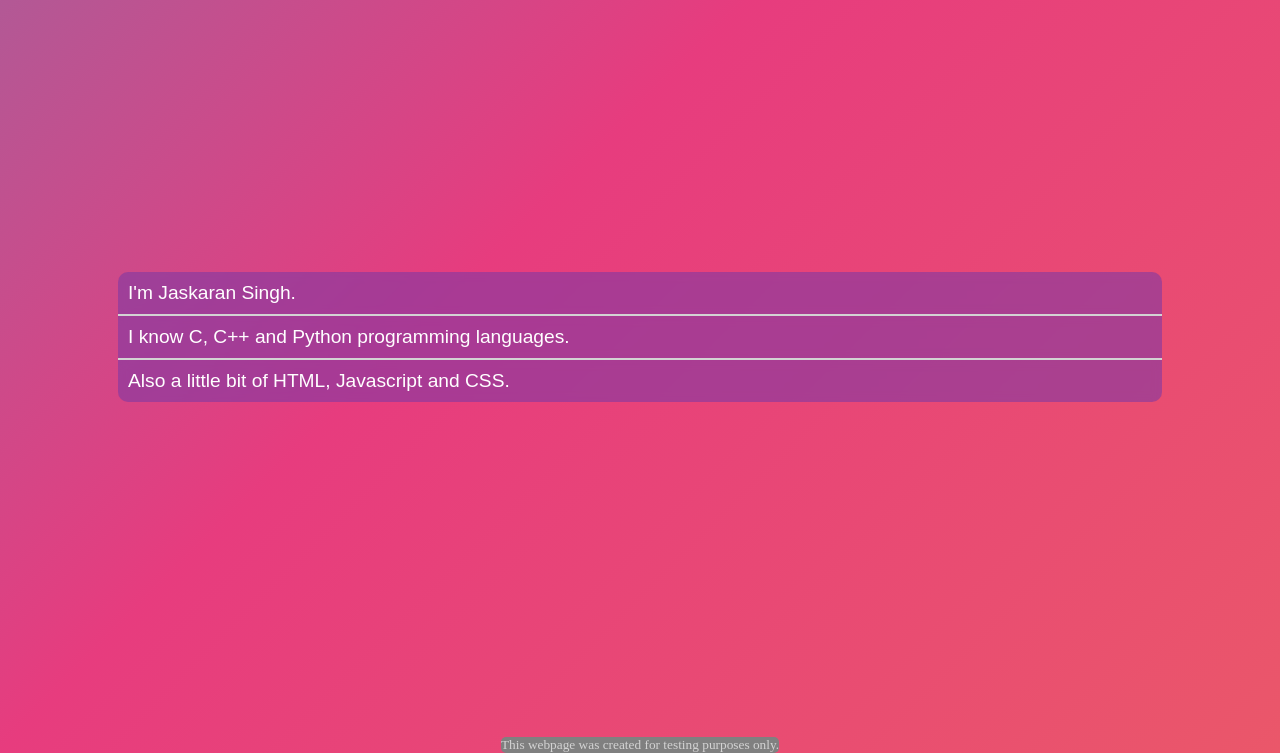
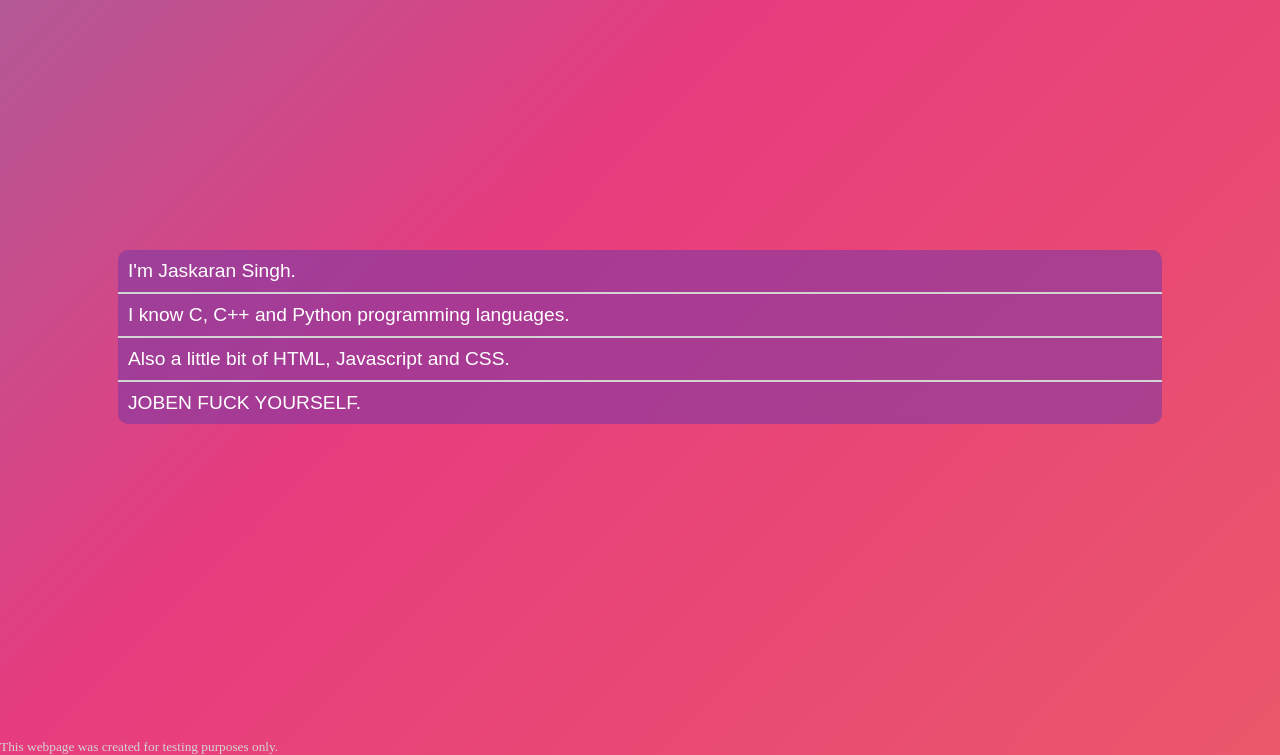
Before and after one commit to Jaskarangill85/jaskaran-htmltest-introduction, a plain HTML site: page index.html in a window 1280 px wide. Shown: the part 63-818 px from the top of the page. Drawn offline with Linux system fonts and the light colour scheme.

Commit message:
Update index.html

```diff
--- a/index.html
+++ b/index.html
@@ -7,7 +7,7 @@
     <link rel="preconnect" href="https://fonts.googleapis.com">
     <link rel="preconnect" href="https://fonts.gstatic.com" crossorigin>
     <link href="https://fonts.googleapis.com/css2?family=Merriweather:ital,wght@1,700&display=swap" rel="stylesheet">
-    <title>Introduction-Jaskaran-Test</title>
+    <title>replit</title>
     <style>
         * {
             padding: 0px;
@@ -53,6 +53,7 @@
             background-color: none;
             font-size: larger;
             font-family:fantasy;
+            /* animation: blurs 3s linear 0s; */
         }
 
         .list ul li {
@@ -60,8 +61,9 @@
             padding: 10px;
             width: 80vw;
             background-color: rgba(122, 57, 166, 0.569);
-            backdrop-filter: blur(5px);
+            backdrop-filter: blur(3px);
             transition: all ease-in-out 0.2s;
+            animation: blurs 3s ease 0s;
             border-bottom: 2px solid lightgrey;
             color: white;
             position: relative;
@@ -78,8 +80,8 @@
         }
 
         .list ul li:hover {
-            transform: scale(110%);
-            border-radius: 10px;
+            transform: scale(120%) rotate(5deg);
+            border-radius: 12px;
             background-color: rgba(128, 128, 128, 0.465);
             border: none;
             z-index: 10;
@@ -99,18 +101,30 @@
             }
         }
 
-        .foot{
+        @keyframes blurs {
+            0%{
+                filter: blur(4px);
+                transform: scale(0%);
+                border-radius: 5px;
+                border: 2px transparent;
+            }
+            80%{
+                filter: blur(2px);
+                border-radius: 9px;
+            }
+            100%{
+                filter: none;
+                transform: scale(100%);
+            }
+        }
+
+        span{
+
+            align-self: flex-end;
             text-align: center;
             font-size: smaller;
             color: lightgrey;
-
-            background-color: grey;
-            width: fit-content;
-            margin: auto;
-            border-radius: 5px;
         }
-
-
 
 
 
@@ -130,6 +144,7 @@
                 <li>I'm Jaskaran Singh.</li>
                 <li>I know C, C++ and Python programming languages.</li>
                 <li>Also a little bit of HTML, Javascript and CSS.</li>
+                <li>JOBEN FUCK YOURSELF.</li>
             </ul>
         </div>
     </main>
@@ -137,9 +152,9 @@
 
 
     <footer>
-        <div class="foot">
+        <span>
             This webpage was created for testing purposes only.
-        </div>
+        </span>
     </footer>
 
 
```
